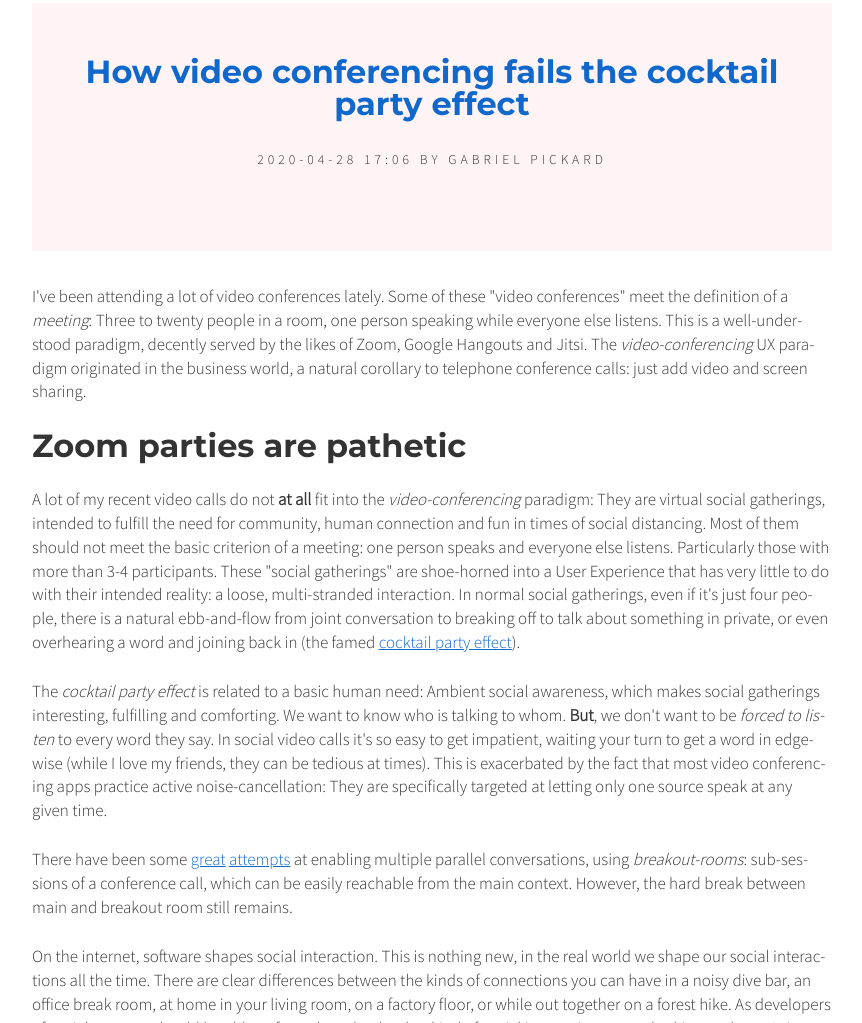
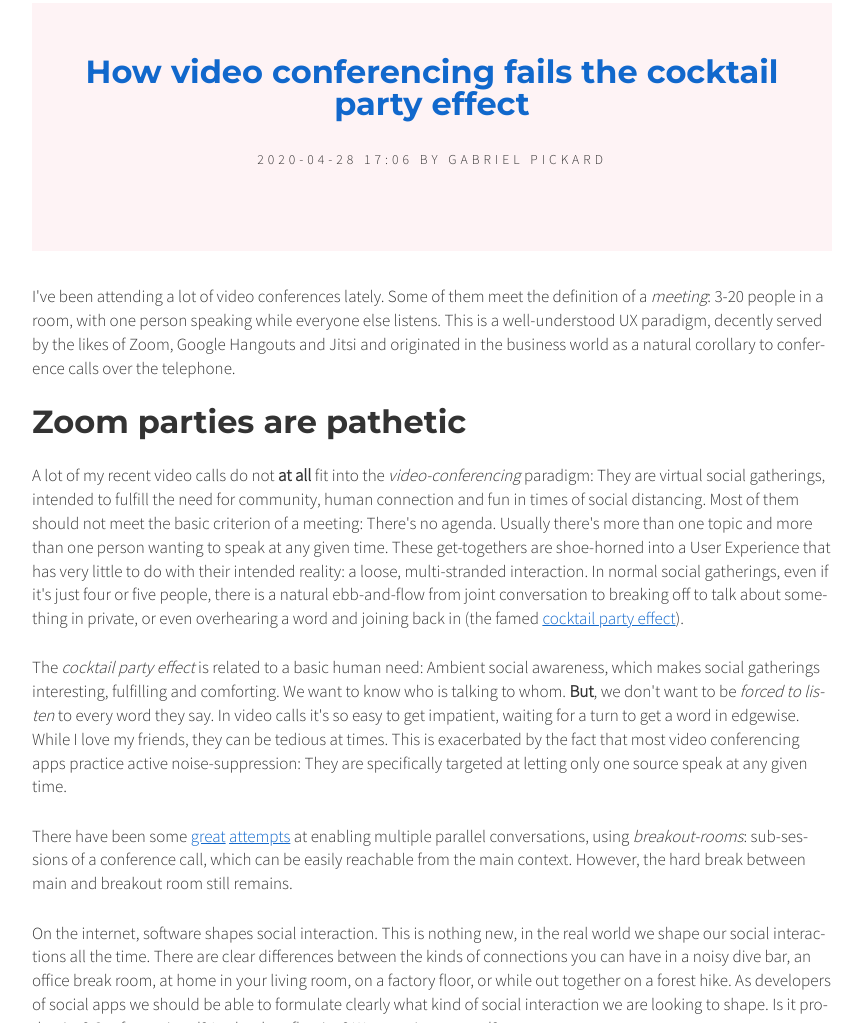
Before and after one commit to werg/werg.github.io, a plain HTML site: page index.html in a window 1280 px wide. Shown: the part 443-1466 px from the top of the page, without its empty margins (208-1070 px from the left). Drawn offline with nearby package versions, Linux system fonts and the light colour scheme.

Commit message:
Nikola auto commit.
Source commit: 919bee00642ff6e3a75ace058c8a229fb8256a8f
Nikola version: 8.0.4

```diff
--- a/index.html
+++ b/index.html
@@ -42,10 +42,10 @@
                 Gabriel Pickard
         </p>
     </header><section class="post-excerpt"><div>
-<p>I've been attending a lot of video conferences lately. Some of these "video conferences" meet the definition of a <em>meeting</em>: Three to twenty people in a room, one person speaking while everyone else listens. This is a well-understood paradigm, decently served by the likes of Zoom, Google Hangouts and Jitsi. The <em>video-conferencing</em> UX paradigm originated in the business world, a natural corollary to telephone conference calls: just add video and screen sharing.</p>
+<p>I've been attending a lot of video conferences lately. Some of them meet the definition of a <em>meeting</em>: 3-20 people in a room, with one person speaking while everyone else listens. This is a well-understood UX paradigm, decently served by the likes of Zoom, Google Hangouts and Jitsi and originated in the business world as a natural corollary to conference calls over the telephone.</p>
 <h3>Zoom parties are pathetic</h3>
-<p>A lot of my recent video calls do not <strong>at all</strong> fit into the <em>video-conferencing</em> paradigm: They are virtual social gatherings, intended to fulfill the need for community, human connection and fun in times of social distancing. Most of them should not meet the basic criterion of a meeting: one person speaks and everyone else listens. Particularly those with more than 3-4 participants. These "social gatherings" are shoe-horned into a User Experience that has very little to do with their intended reality: a loose, multi-stranded interaction.  In normal social gatherings, even if it's just four people, there is a natural ebb-and-flow from joint conversation to breaking off to talk about something in private, or even overhearing a word and joining back in (the famed <a href="https://en.wikipedia.org/wiki/Cocktail_party_effect">cocktail party effect</a>).</p>
-<p>The <em>cocktail party effect</em> is related to a basic human need: Ambient social awareness, which makes social gatherings interesting, fulfilling and comforting. We want to know who is talking to whom. <strong>But</strong>, we don't want to be <em>forced to listen</em> to every word they say. In social video calls it's so easy to get impatient, waiting your turn to get a word in edgewise (while I love my friends, they can be tedious at times). This is exacerbated by the fact that most video conferencing apps practice active noise-cancellation: They are specifically targeted at letting only one source speak at any given time. </p>
+<p>A lot of my recent video calls do not <strong>at all</strong> fit into the <em>video-conferencing</em> paradigm: They are virtual social gatherings, intended to fulfill the need for community, human connection and fun in times of social distancing. Most of them should not meet the basic criterion of a meeting: There's no agenda. Usually there's more than one topic and more than one person wanting to speak at any given time. These get-togethers are shoe-horned into a User Experience that has very little to do with their intended reality: a loose, multi-stranded interaction.  In normal social gatherings, even if it's just four or five people, there is a natural ebb-and-flow from joint conversation to breaking off to talk about something in private, or even overhearing a word and joining back in (the famed <a href="https://en.wikipedia.org/wiki/Cocktail_party_effect">cocktail party effect</a>).</p>
+<p>The <em>cocktail party effect</em> is related to a basic human need: Ambient social awareness, which makes social gatherings interesting, fulfilling and comforting. We want to know who is talking to whom. <strong>But</strong>, we don't want to be <em>forced to listen</em> to every word they say. In video calls it's so easy to get impatient, waiting for a turn to get a word in edgewise. While I love my friends, they can be tedious at times. This is exacerbated by the fact that most video conferencing apps practice active noise-suppression: They are specifically targeted at letting only one source speak at any given time. </p>
 <p>There have been some <a href="https://tedcooke.blog/2020/04/13/21-things-we-learned-from-hosting-our-first-online-party/">great</a> <a href="https://www.houseparty.com/">attempts</a> at enabling multiple parallel conversations, using <em>breakout-rooms</em>: sub-sessions of a conference call, which can be easily reachable from the main context. However, the hard break between main and breakout room still remains.</p>
 <p>On the internet, software shapes social interaction. This is nothing new, in the real world we shape our social interactions all the time. There are clear differences between the kinds of connections you can have in a noisy dive bar, an office break room, at home in your living room, on a factory floor, or while out together on a forest hike. As developers of social apps we should be able to formulate clearly what kind of social interaction we are looking to shape. Is it productive? Confrontational? In-depth or fleeting? Warm or impersonal?</p>
 <p>Zoom calls shape a kind of social connection that may be effective for jointly pursuing a work-related agenda. But it falls flat when trying to, you know, <em>actually connect</em>. We also should not kid ourselves into believing that social needs are purely a matter of private life. If we are to make remote work viable at scale, we have to take them into account.</p>
--- a/posts/how-video-conferencing-fails-the-cocktail-party-effect/index.html
+++ b/posts/how-video-conferencing-fails-the-cocktail-party-effect/index.html
@@ -20,7 +20,7 @@
 <meta property="og:site_name" content="Gabriel Pickard">
 <meta property="og:title" content="How video conferencing fails the cocktail party effect">
 <meta property="og:url" content="https://www.gabrielpickard.com/posts/how-video-conferencing-fails-the-cocktail-party-effect/">
-<meta property="og:description" content="I've been attending a lot of video conferences lately. Some of these &quot;video conferences&quot; meet the definition of a meeting: Three to twenty people in a room, one person speaking while everyone else lis">
+<meta property="og:description" content="I've been attending a lot of video conferences lately. Some of them meet the definition of a meeting: 3-20 people in a room, with one person speaking while everyone else listens. This is a well-unders">
 <meta property="og:type" content="article">
 <meta property="article:published_time" content="2020-04-28T17:06:58-05:00">
 <meta name="twitter:card" content="summary">
@@ -44,10 +44,10 @@
 
 <article class="post"><header class="post-header"><h3 class="p-post-title">How video conferencing fails the cocktail party effect</h3>
     </header><section class="post-content"><div>
-<p>I've been attending a lot of video conferences lately. Some of these "video conferences" meet the definition of a <em>meeting</em>: Three to twenty people in a room, one person speaking while everyone else listens. This is a well-understood paradigm, decently served by the likes of Zoom, Google Hangouts and Jitsi. The <em>video-conferencing</em> UX paradigm originated in the business world, a natural corollary to telephone conference calls: just add video and screen sharing.</p>
+<p>I've been attending a lot of video conferences lately. Some of them meet the definition of a <em>meeting</em>: 3-20 people in a room, with one person speaking while everyone else listens. This is a well-understood UX paradigm, decently served by the likes of Zoom, Google Hangouts and Jitsi and originated in the business world as a natural corollary to conference calls over the telephone.</p>
 <h3>Zoom parties are pathetic</h3>
-<p>A lot of my recent video calls do not <strong>at all</strong> fit into the <em>video-conferencing</em> paradigm: They are virtual social gatherings, intended to fulfill the need for community, human connection and fun in times of social distancing. Most of them should not meet the basic criterion of a meeting: one person speaks and everyone else listens. Particularly those with more than 3-4 participants. These "social gatherings" are shoe-horned into a User Experience that has very little to do with their intended reality: a loose, multi-stranded interaction.  In normal social gatherings, even if it's just four people, there is a natural ebb-and-flow from joint conversation to breaking off to talk about something in private, or even overhearing a word and joining back in (the famed <a href="https://en.wikipedia.org/wiki/Cocktail_party_effect">cocktail party effect</a>).</p>
-<p>The <em>cocktail party effect</em> is related to a basic human need: Ambient social awareness, which makes social gatherings interesting, fulfilling and comforting. We want to know who is talking to whom. <strong>But</strong>, we don't want to be <em>forced to listen</em> to every word they say. In social video calls it's so easy to get impatient, waiting your turn to get a word in edgewise (while I love my friends, they can be tedious at times). This is exacerbated by the fact that most video conferencing apps practice active noise-cancellation: They are specifically targeted at letting only one source speak at any given time. </p>
+<p>A lot of my recent video calls do not <strong>at all</strong> fit into the <em>video-conferencing</em> paradigm: They are virtual social gatherings, intended to fulfill the need for community, human connection and fun in times of social distancing. Most of them should not meet the basic criterion of a meeting: There's no agenda. Usually there's more than one topic and more than one person wanting to speak at any given time. These get-togethers are shoe-horned into a User Experience that has very little to do with their intended reality: a loose, multi-stranded interaction.  In normal social gatherings, even if it's just four or five people, there is a natural ebb-and-flow from joint conversation to breaking off to talk about something in private, or even overhearing a word and joining back in (the famed <a href="https://en.wikipedia.org/wiki/Cocktail_party_effect">cocktail party effect</a>).</p>
+<p>The <em>cocktail party effect</em> is related to a basic human need: Ambient social awareness, which makes social gatherings interesting, fulfilling and comforting. We want to know who is talking to whom. <strong>But</strong>, we don't want to be <em>forced to listen</em> to every word they say. In video calls it's so easy to get impatient, waiting for a turn to get a word in edgewise. While I love my friends, they can be tedious at times. This is exacerbated by the fact that most video conferencing apps practice active noise-suppression: They are specifically targeted at letting only one source speak at any given time. </p>
 <p>There have been some <a href="https://tedcooke.blog/2020/04/13/21-things-we-learned-from-hosting-our-first-online-party/">great</a> <a href="https://www.houseparty.com/">attempts</a> at enabling multiple parallel conversations, using <em>breakout-rooms</em>: sub-sessions of a conference call, which can be easily reachable from the main context. However, the hard break between main and breakout room still remains.</p>
 <p>On the internet, software shapes social interaction. This is nothing new, in the real world we shape our social interactions all the time. There are clear differences between the kinds of connections you can have in a noisy dive bar, an office break room, at home in your living room, on a factory floor, or while out together on a forest hike. As developers of social apps we should be able to formulate clearly what kind of social interaction we are looking to shape. Is it productive? Confrontational? In-depth or fleeting? Warm or impersonal?</p>
 <p>Zoom calls shape a kind of social connection that may be effective for jointly pursuing a work-related agenda. But it falls flat when trying to, you know, <em>actually connect</em>. We also should not kid ourselves into believing that social needs are purely a matter of private life. If we are to make remote work viable at scale, we have to take them into account.</p>
--- a/rss.xml
+++ b/rss.xml
@@ -1,8 +1,8 @@
 <?xml version="1.0" encoding="utf-8"?>
-<?xml-stylesheet type="text/xsl" href="assets/xml/rss.xsl" media="all"?><rss xmlns:atom="http://www.w3.org/2005/Atom" version="2.0" xmlns:dc="http://purl.org/dc/elements/1.1/"><channel><title>Gabriel Pickard</title><link>https://www.gabrielpickard.com/</link><description>Serving you via log, lead &amp; lookout</description><atom:link href="https://www.gabrielpickard.com/rss.xml" rel="self" type="application/rss+xml"></atom:link><language>en</language><copyright>Contents © 2020 &lt;a href="mailto:info@gabrielpickard.com"&gt;Gabriel Pickard&lt;/a&gt; </copyright><lastBuildDate>Sat, 06 Jun 2020 01:07:37 GMT</lastBuildDate><generator>Nikola (getnikola.com)</generator><docs>http://blogs.law.harvard.edu/tech/rss</docs><item><title>How video conferencing fails the cocktail party effect</title><link>https://www.gabrielpickard.com/posts/how-video-conferencing-fails-the-cocktail-party-effect/</link><dc:creator>Gabriel Pickard</dc:creator><description>&lt;div&gt;&lt;p&gt;I've been attending a lot of video conferences lately. Some of these "video conferences" meet the definition of a &lt;em&gt;meeting&lt;/em&gt;: Three to twenty people in a room, one person speaking while everyone else listens. This is a well-understood paradigm, decently served by the likes of Zoom, Google Hangouts and Jitsi. The &lt;em&gt;video-conferencing&lt;/em&gt; UX paradigm originated in the business world, a natural corollary to telephone conference calls: just add video and screen sharing.&lt;/p&gt;
+<?xml-stylesheet type="text/xsl" href="assets/xml/rss.xsl" media="all"?><rss xmlns:atom="http://www.w3.org/2005/Atom" xmlns:dc="http://purl.org/dc/elements/1.1/" version="2.0"><channel><title>Gabriel Pickard</title><link>https://www.gabrielpickard.com/</link><description>Serving you via log, lead &amp; lookout</description><atom:link href="https://www.gabrielpickard.com/rss.xml" rel="self" type="application/rss+xml"></atom:link><language>en</language><copyright>Contents © 2020 &lt;a href="mailto:info@gabrielpickard.com"&gt;Gabriel Pickard&lt;/a&gt; </copyright><lastBuildDate>Mon, 08 Jun 2020 02:10:12 GMT</lastBuildDate><generator>Nikola (getnikola.com)</generator><docs>http://blogs.law.harvard.edu/tech/rss</docs><item><title>How video conferencing fails the cocktail party effect</title><link>https://www.gabrielpickard.com/posts/how-video-conferencing-fails-the-cocktail-party-effect/</link><dc:creator>Gabriel Pickard</dc:creator><description>&lt;div&gt;&lt;p&gt;I've been attending a lot of video conferences lately. Some of them meet the definition of a &lt;em&gt;meeting&lt;/em&gt;: 3-20 people in a room, with one person speaking while everyone else listens. This is a well-understood UX paradigm, decently served by the likes of Zoom, Google Hangouts and Jitsi and originated in the business world as a natural corollary to conference calls over the telephone.&lt;/p&gt;
 &lt;h3&gt;Zoom parties are pathetic&lt;/h3&gt;
-&lt;p&gt;A lot of my recent video calls do not &lt;strong&gt;at all&lt;/strong&gt; fit into the &lt;em&gt;video-conferencing&lt;/em&gt; paradigm: They are virtual social gatherings, intended to fulfill the need for community, human connection and fun in times of social distancing. Most of them should not meet the basic criterion of a meeting: one person speaks and everyone else listens. Particularly those with more than 3-4 participants. These "social gatherings" are shoe-horned into a User Experience that has very little to do with their intended reality: a loose, multi-stranded interaction.  In normal social gatherings, even if it's just four people, there is a natural ebb-and-flow from joint conversation to breaking off to talk about something in private, or even overhearing a word and joining back in (the famed &lt;a href="https://en.wikipedia.org/wiki/Cocktail_party_effect"&gt;cocktail party effect&lt;/a&gt;).&lt;/p&gt;
-&lt;p&gt;The &lt;em&gt;cocktail party effect&lt;/em&gt; is related to a basic human need: Ambient social awareness, which makes social gatherings interesting, fulfilling and comforting. We want to know who is talking to whom. &lt;strong&gt;But&lt;/strong&gt;, we don't want to be &lt;em&gt;forced to listen&lt;/em&gt; to every word they say. In social video calls it's so easy to get impatient, waiting your turn to get a word in edgewise (while I love my friends, they can be tedious at times). This is exacerbated by the fact that most video conferencing apps practice active noise-cancellation: They are specifically targeted at letting only one source speak at any given time. &lt;/p&gt;
+&lt;p&gt;A lot of my recent video calls do not &lt;strong&gt;at all&lt;/strong&gt; fit into the &lt;em&gt;video-conferencing&lt;/em&gt; paradigm: They are virtual social gatherings, intended to fulfill the need for community, human connection and fun in times of social distancing. Most of them should not meet the basic criterion of a meeting: There's no agenda. Usually there's more than one topic and more than one person wanting to speak at any given time. These get-togethers are shoe-horned into a User Experience that has very little to do with their intended reality: a loose, multi-stranded interaction.  In normal social gatherings, even if it's just four or five people, there is a natural ebb-and-flow from joint conversation to breaking off to talk about something in private, or even overhearing a word and joining back in (the famed &lt;a href="https://en.wikipedia.org/wiki/Cocktail_party_effect"&gt;cocktail party effect&lt;/a&gt;).&lt;/p&gt;
+&lt;p&gt;The &lt;em&gt;cocktail party effect&lt;/em&gt; is related to a basic human need: Ambient social awareness, which makes social gatherings interesting, fulfilling and comforting. We want to know who is talking to whom. &lt;strong&gt;But&lt;/strong&gt;, we don't want to be &lt;em&gt;forced to listen&lt;/em&gt; to every word they say. In video calls it's so easy to get impatient, waiting for a turn to get a word in edgewise. While I love my friends, they can be tedious at times. This is exacerbated by the fact that most video conferencing apps practice active noise-suppression: They are specifically targeted at letting only one source speak at any given time. &lt;/p&gt;
 &lt;p&gt;There have been some &lt;a href="https://tedcooke.blog/2020/04/13/21-things-we-learned-from-hosting-our-first-online-party/"&gt;great&lt;/a&gt; &lt;a href="https://www.houseparty.com/"&gt;attempts&lt;/a&gt; at enabling multiple parallel conversations, using &lt;em&gt;breakout-rooms&lt;/em&gt;: sub-sessions of a conference call, which can be easily reachable from the main context. However, the hard break between main and breakout room still remains.&lt;/p&gt;
 &lt;p&gt;On the internet, software shapes social interaction. This is nothing new, in the real world we shape our social interactions all the time. There are clear differences between the kinds of connections you can have in a noisy dive bar, an office break room, at home in your living room, on a factory floor, or while out together on a forest hike. As developers of social apps we should be able to formulate clearly what kind of social interaction we are looking to shape. Is it productive? Confrontational? In-depth or fleeting? Warm or impersonal?&lt;/p&gt;
 &lt;p&gt;Zoom calls shape a kind of social connection that may be effective for jointly pursuing a work-related agenda. But it falls flat when trying to, you know, &lt;em&gt;actually connect&lt;/em&gt;. We also should not kid ourselves into believing that social needs are purely a matter of private life. If we are to make remote work viable at scale, we have to take them into account.&lt;/p&gt;
```
Also changed, not shown: 1 other file.
